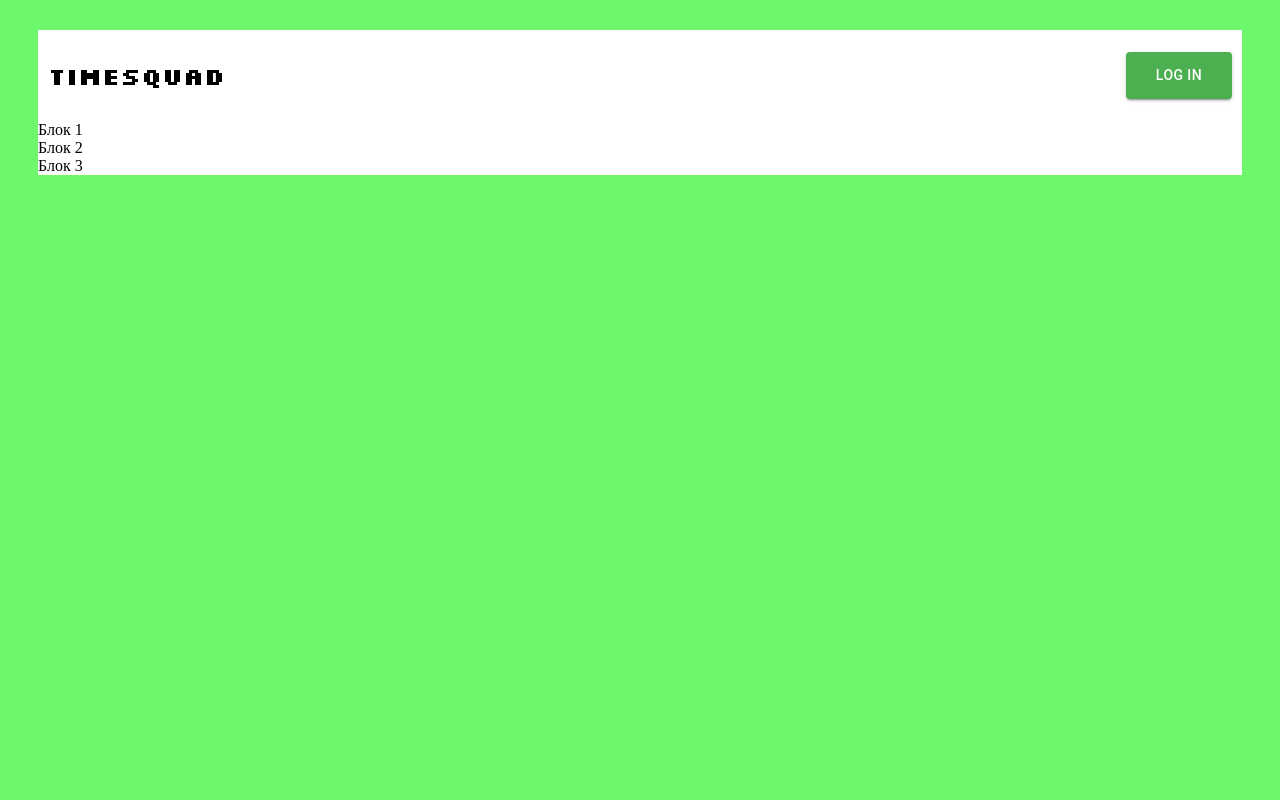
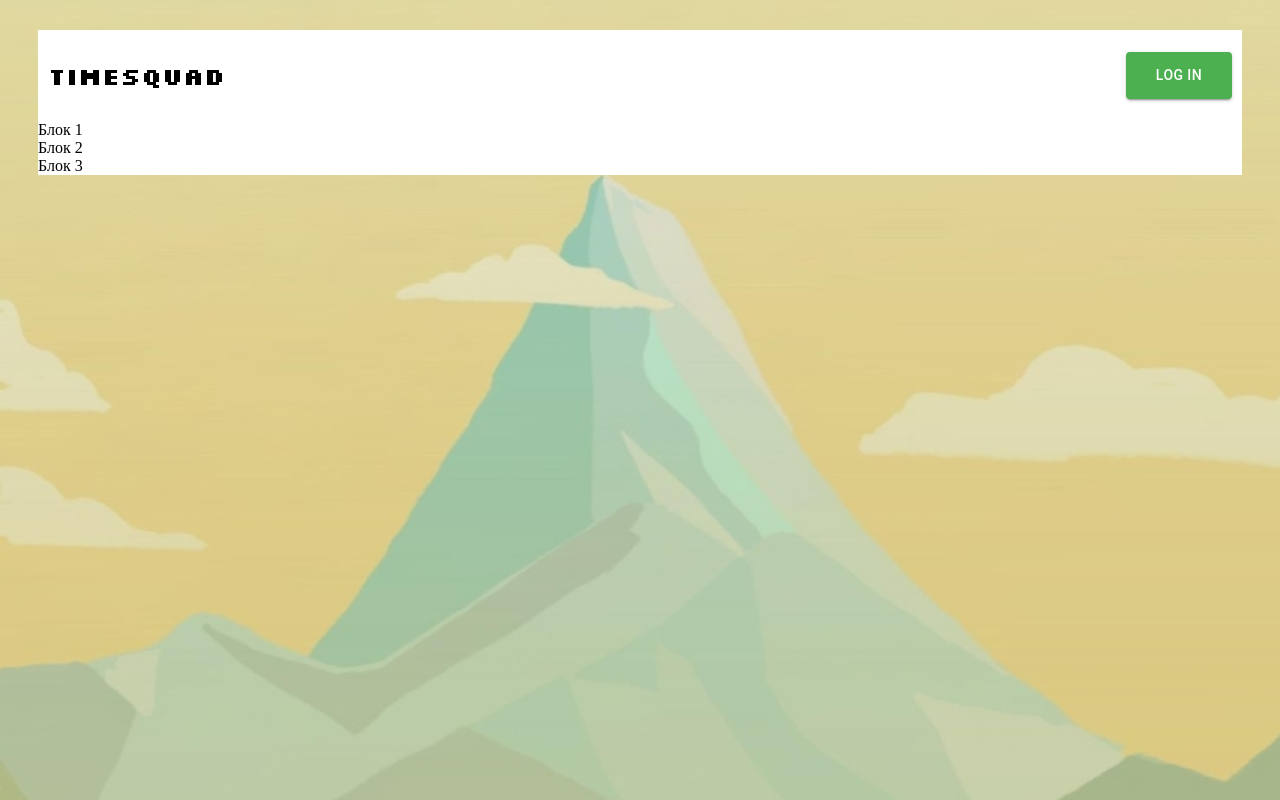
Before and after one commit to qqwz0/timesquad, a React (Create React App) app: page / in a window 1280 px wide. Built offline with nearby package versions, Linux system fonts and the light colour scheme.

Commit message:
add background

```diff
--- a/src/App.css
+++ b/src/App.css
@@ -45,7 +45,7 @@ table {
 } */
 body {
     background-color: rgb(108, 247, 108);
-    /* background: url(./image.png); */
+    background: url(./images/back.jpg);
 }
 .home-container{
     background-color: #fff;
```
Also changed, not shown: src/images/back.jpg (added).
